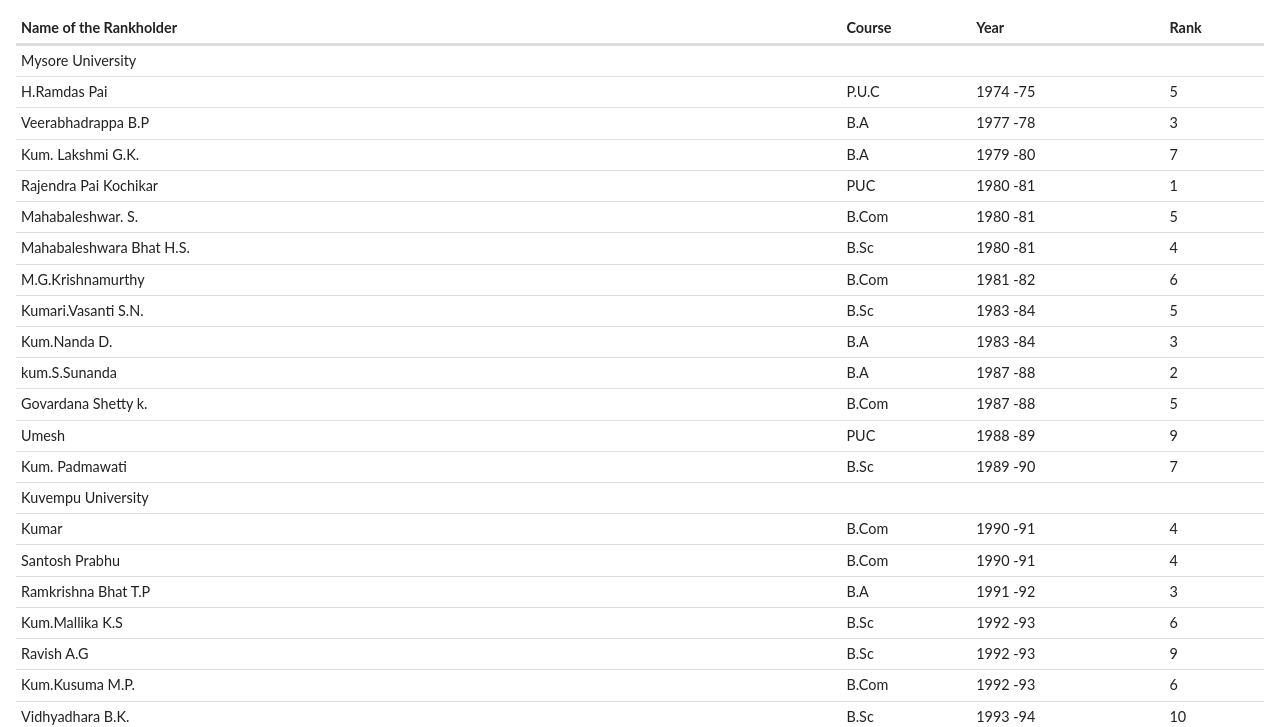
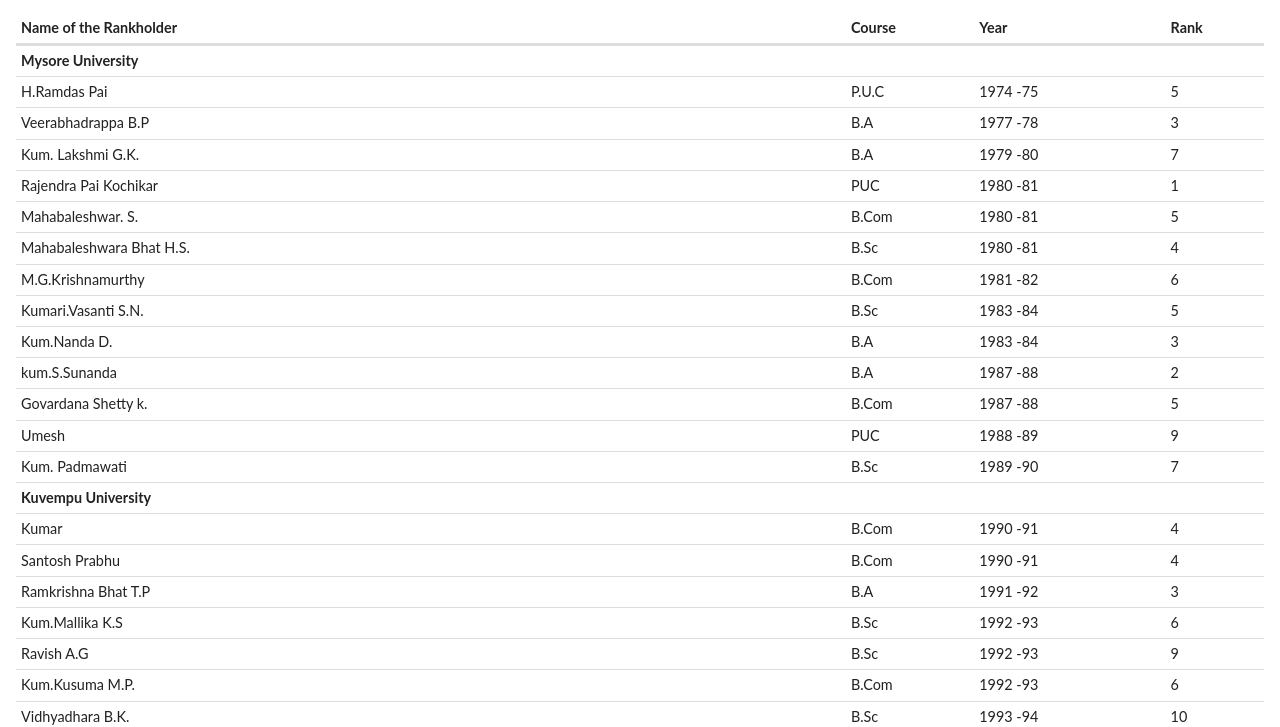
Before and after one commit to Zain-Shariff/Zain-Shariff.github.io, a plain HTML site: page rankholder.html in a window 1280 px wide. Shown: the part 81-808 px from the top of the page. Drawn offline with Linux system fonts and the light colour scheme.

Commit message:
Update rankholder.html

```diff
--- a/rankholder.html
+++ b/rankholder.html
@@ -184,7 +184,7 @@
 			<tbody>
 
 					<tr class=''>
-						<td class='text ' data-title='Name of the Rankholder'>Mysore University</td>
+						<th class='text ' data-title='Name of the Rankholder'>Mysore University</th>
 						<td class='text ' data-title='Course'></td>
 						<td class='text ' data-title='Year'></td>
 						<td class='text ' data-title='Rank'></td>
@@ -296,7 +296,7 @@
 
 
 					<tr class='hide-mobile'>
-						<td class='text ' data-title='Name of the Rankholder'>Kuvempu University</td>
+						<th class='text ' data-title='Name of the Rankholder'>Kuvempu University</th>
 						<td class='text ' data-title='Course'></td>
 						<td class='text ' data-title='Year'></td>
 						<td class='text ' data-title='Rank'></td>
@@ -640,7 +640,7 @@
 
 
 					<tr class='hide-mobile'>
-						<td class='text ' data-title='Name of the Rankholder'>Autonomous Rankholders(Under Kuvempu University)</td>
+						<th class='text ' data-title='Name of the Rankholder'>Autonomous Rankholders(Under Kuvempu University)</th>
 						<td class='text ' data-title='Course'></td>
 						<td class='text ' data-title='Year'></td>
 						<td class='text ' data-title='Rank'></td>
```
